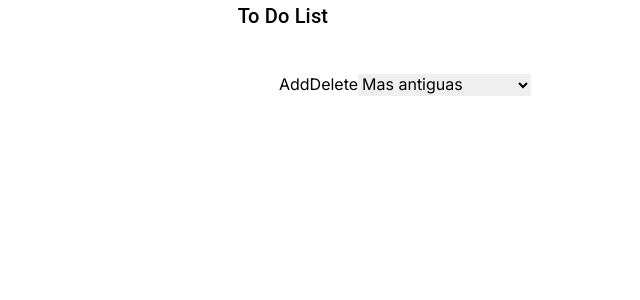
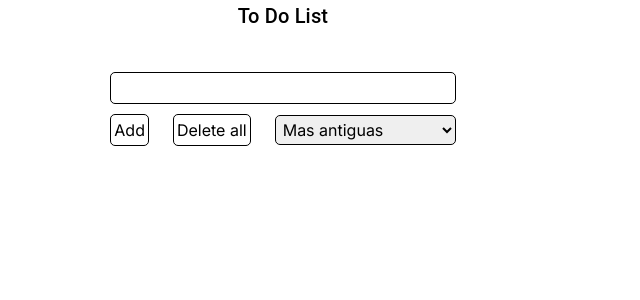
Before and after one commit to RamiroAcostaDev/toDoListTypeScritPractice, a Next.js app: page / in a window 1280 px wide. Shown: the top 300 px of the page, without its empty margins (357-997 px from the left). Built offline with nearby package versions, Linux system fonts and the light colour scheme.

Commit message:
adding some styles

```diff
--- a/src/app/page.tsx
+++ b/src/app/page.tsx
@@ -105,13 +105,13 @@ const handleSortList = (event: SelectEvent)=>{
         <Typography variant="h6" color="initial">To Do List</Typography>
       </Box>
 
-      <Box display = {"flex"} justifyContent={'center'} alignItems={'center'}>
-        <form action="" onSubmit={addToolToList}  style={{display:'flex', gap: '10px'}}>
-          <input value={InputChange && InputChange.name} type="text" onChange={handleInputChanges}/>
-          <Box>
-            <button type="submit">Add</button>
-            <button onClick={deleteList}>Delete</button>
-            <select id="sortoptions" onChange={handleSortList}>
+      <Box display = {"flex"} justifyContent={'center'} alignItems={'center'} >
+        <form action="" onSubmit={addToolToList}  style={{display:'flex', gap: '10px', flexDirection:'column'}} >
+          <input value={InputChange && InputChange.name} type="text" onChange={handleInputChanges} style={{border:'1px solid black', borderRadius: '5px', padding: '3px'}}/>
+          <Box display={'flex'} justifyContent={'center'} alignItems={'center'} gap={3}>
+            <button type="submit" style={{border:'1px solid black', borderRadius: '5px', padding: '3px'}}>Add</button>
+            <button onClick={deleteList} style={{border:'1px solid black', borderRadius: '5px', padding: '3px'}}>Delete all</button>
+            <select id="sortoptions" onChange={handleSortList} style={{border:'1px solid black', borderRadius: '5px', padding: '3px'}}>
 
               <option value="old">Mas antiguas</option>
 
@@ -133,14 +133,14 @@ const handleSortList = (event: SelectEvent)=>{
 
       <Box display = {"flex"}>
         <ul style={{display:'flex', gap: '10px', flexDirection:'column'}}>
-          {toolsList && toolsList.map(({id, name, checked, style, date}, index)=>(
+          {toolsList && toolsList.map(({id, name, checked, style}, index)=>(
 
 
-            <li key={index} style={{display: 'flex', justifyContent:'center', alignItems: 'center'}}>
+            <li key={index} style={{display: 'flex', justifyContent:'center', alignItems: 'center', gap: '10px'}}>
               {id && <input type='checkbox' checked={checked} onChange={(event)=>handleCheckedTool(event, id)}/>}
               <p style={style}>{name}</p>
 
-             {id && <button onClick={()=>handleDeleteTool(id)}>Delete</button>}
+             {id && <button onClick={()=>handleDeleteTool(id)} style={{border:'1px solid black', borderRadius: '5px', padding: '3px'}}>Delete</button>}
               </li>
 
 
```
